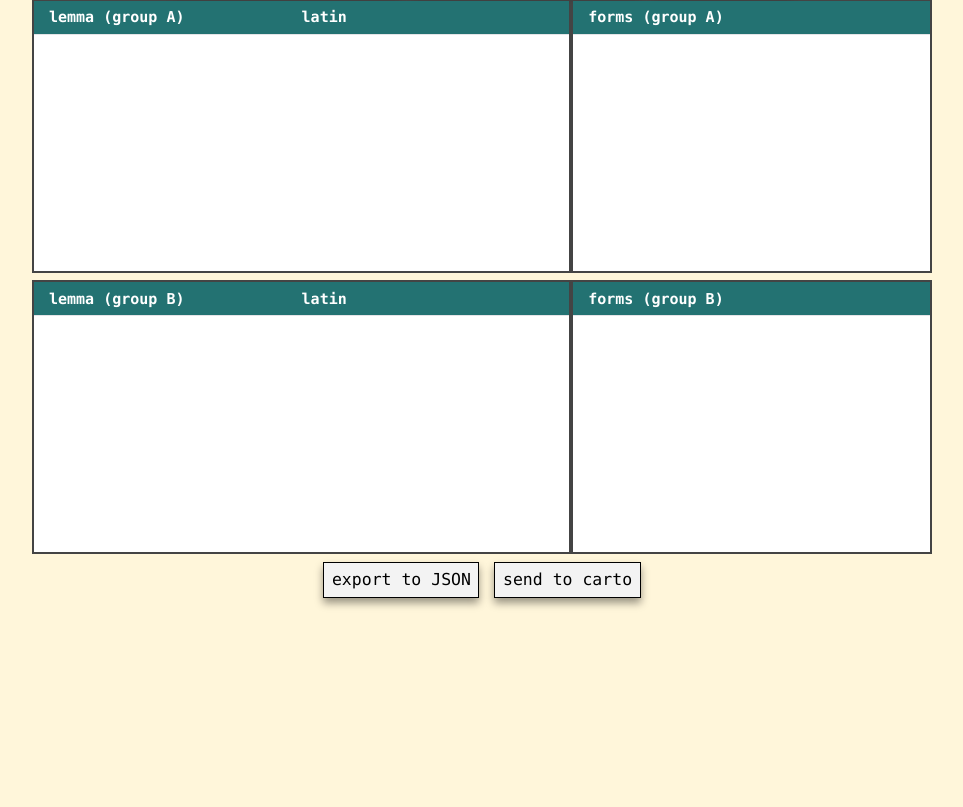
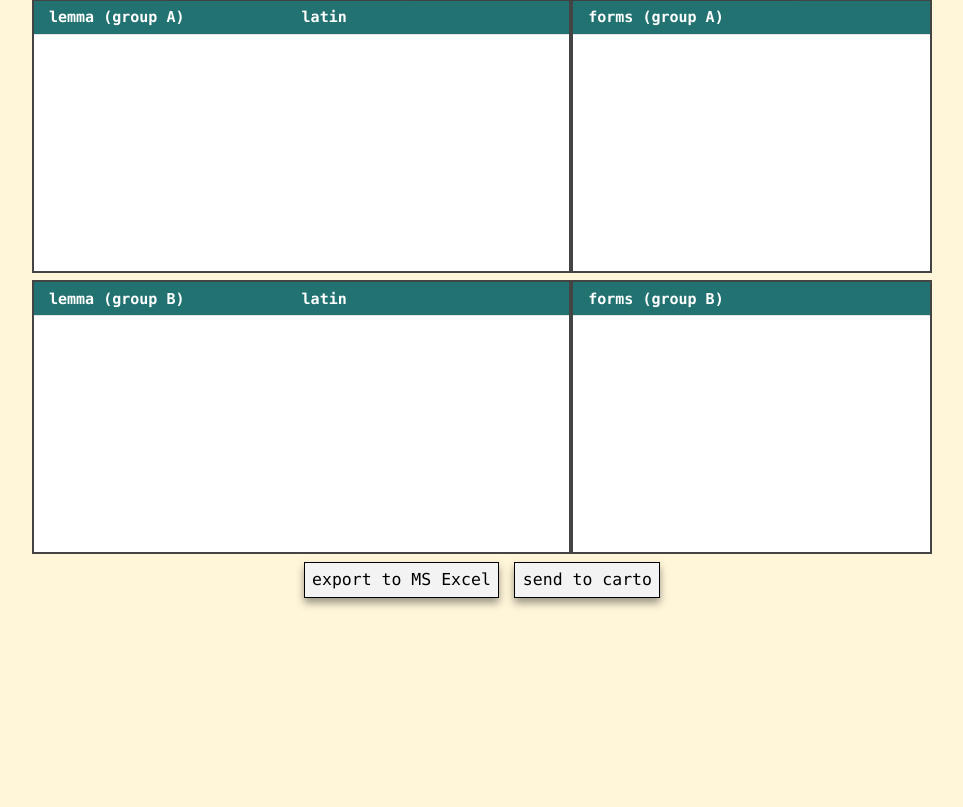
Before and after one commit to alecstein/living-atlas-django, a Django app: page / in a window 1280 px wide. Shown: the part 363-1170 px from the top of the page, without its empty margins (158-1121 px from the left). Run offline with Django 3.2, Linux system fonts and the light colour scheme.

Commit message:
export button

```diff
--- a/living-atlas/dees-living-atlas/templates/search.html
+++ b/living-atlas/dees-living-atlas/templates/search.html
@@ -116,7 +116,7 @@
 		</div>
 	</div>
 	<div id="base-buttons">
-		<button class="pushable" onclick="this.form.submitted=this.value;" name="post_to" type="submit" value = "export"/>export to JSON</button>
+		<button class="pushable" onclick="this.form.submitted=this.value;" name="post_to" type="submit" value = "export"/>export to MS Excel</button>
 		<button class="pushable" onclick="this.form.submitted=this.value;" name="post_to" type="submit" value = "carto"/>send to carto</button>
 	</div>
 </form>
```
